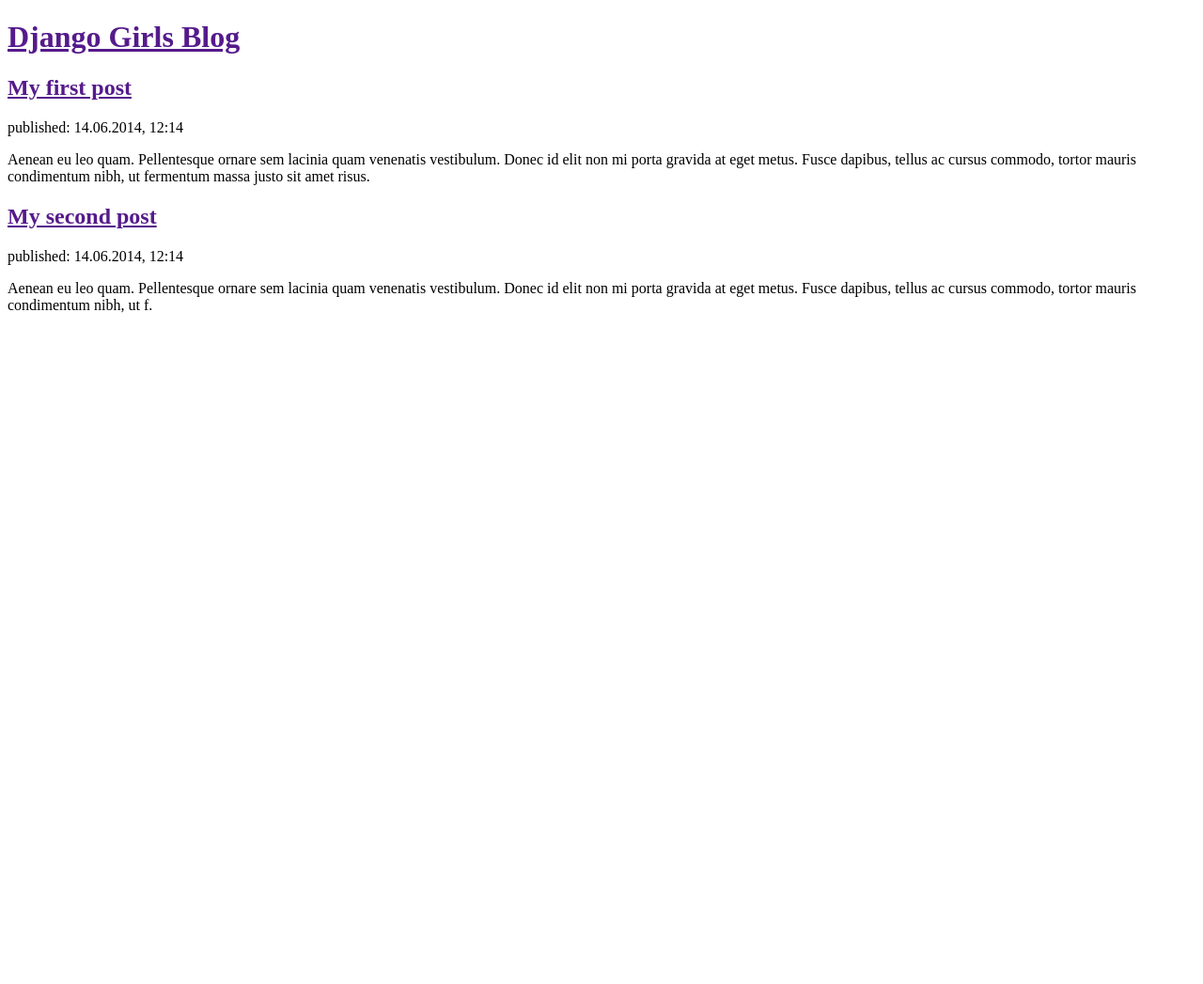
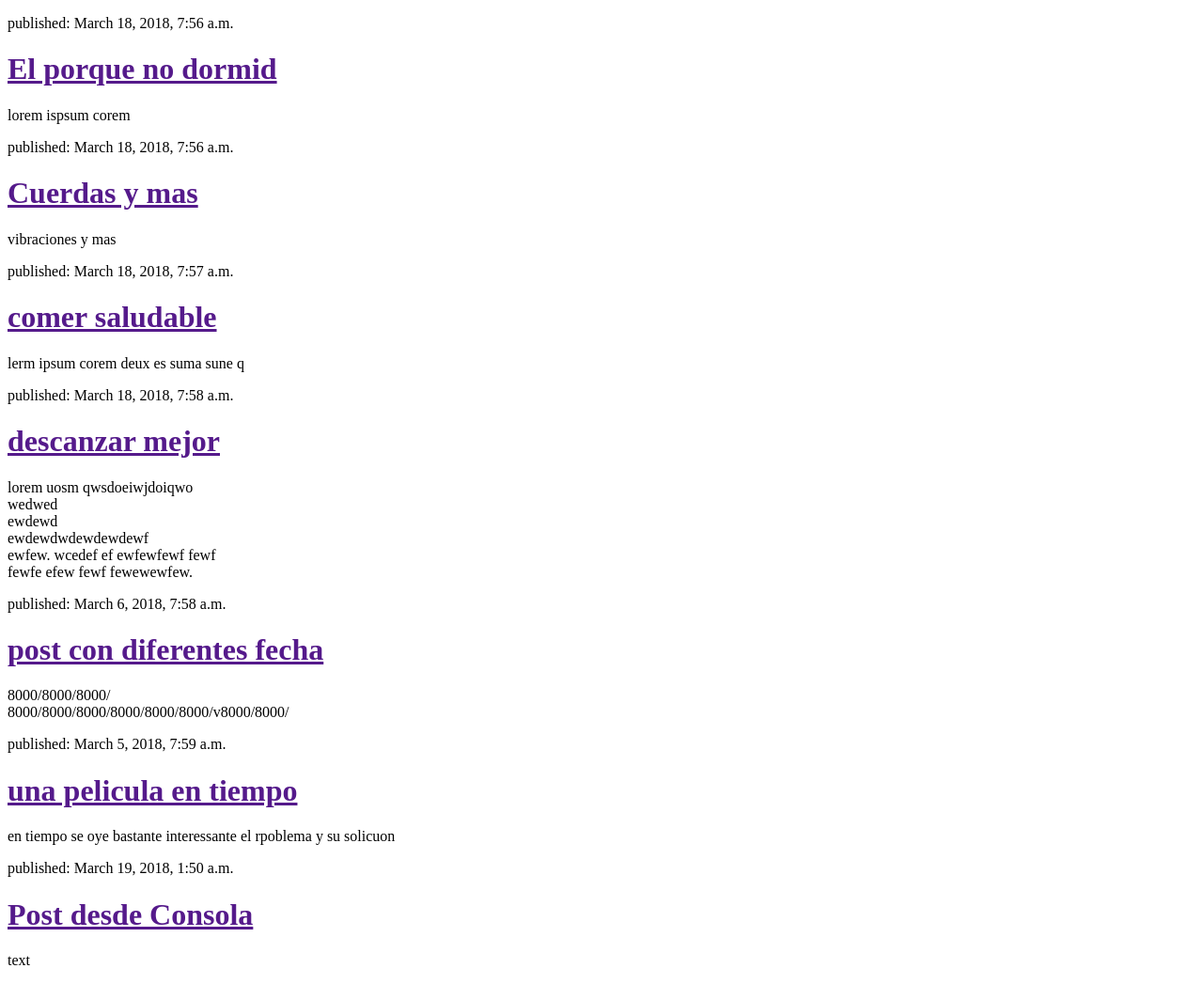
Before and after one commit to Djcriz5/djangotut, a Django app: template blog/templates/blog/post_list.html in a window 1280 px wide. Shown: the whole page at 94% size. Before the commit the page ends 333 px from the top, so only its background shows below. Run offline with Django 3.2, Linux system fonts and the light colour scheme; the template is opened without the code that fills it: values that come from a table or form of the project are taken from there, others are empty; data comes from the database, SQL or seed files in the repository; both versions use the stored data as it was after the commit.

Commit message:
added posts view

```diff
--- a/blog/templates/blog/post_list.html
+++ b/blog/templates/blog/post_list.html
@@ -5,20 +5,12 @@
     <title>Tutorial Django</title>
 </head>
 <body>
-            <div>
-                <h1><a href="">Django Girls Blog</a></h1>
-            </div>
-
-            <div>
-                <h2><a href="">My first post</a></h2>
-                <p>published: 14.06.2014, 12:14</p>
-                <p>Aenean eu leo quam. Pellentesque ornare sem lacinia quam venenatis vestibulum. Donec id elit non mi porta gravida at eget metus. Fusce dapibus, tellus ac cursus commodo, tortor mauris condimentum nibh, ut fermentum massa justo sit amet risus.</p>
-            </div>
-
-            <div>
-                <h2><a href="">My second post</a></h2>
-                <p>published: 14.06.2014, 12:14</p>
-                <p>Aenean eu leo quam. Pellentesque ornare sem lacinia quam venenatis vestibulum. Donec id elit non mi porta gravida at eget metus. Fusce dapibus, tellus ac cursus commodo, tortor mauris condimentum nibh, ut f.</p>
-            </div>
-        </body>
+     {% for post in posts %}
+        <div>
+            <p>published: {{ post.published_date }}</p>
+            <h1><a href="">{{ post.title }}</a></h1>
+            <p>{{ post.text|linebreaksbr }}</p>
+        </div>
+    {% endfor %}
+</body>
 </html>
--- a/blog/urls.py
+++ b/blog/urls.py
@@ -2,5 +2,5 @@
 from . import views
 
 urlpatterns = [
-        url('^$', views.post_list),
+        url('posts/', views.post_list),
     ]
--- a/blog/views.py
+++ b/blog/views.py
@@ -1,5 +1,9 @@
 from django.shortcuts import render
+from blog.models import Post
+from django.utils import timezone
+
 
 # Create your views here.
 def post_list(request):
-    return render(request, 'blog/post_list.html', {})
+    postsqueryset = Post.objects.filter(published_date__lte=timezone.now()).order_by('published_date')
+    return render(request, 'blog/post_list.html', {'posts': postsqueryset})
```
Also changed, not shown: db.sqlite3.
